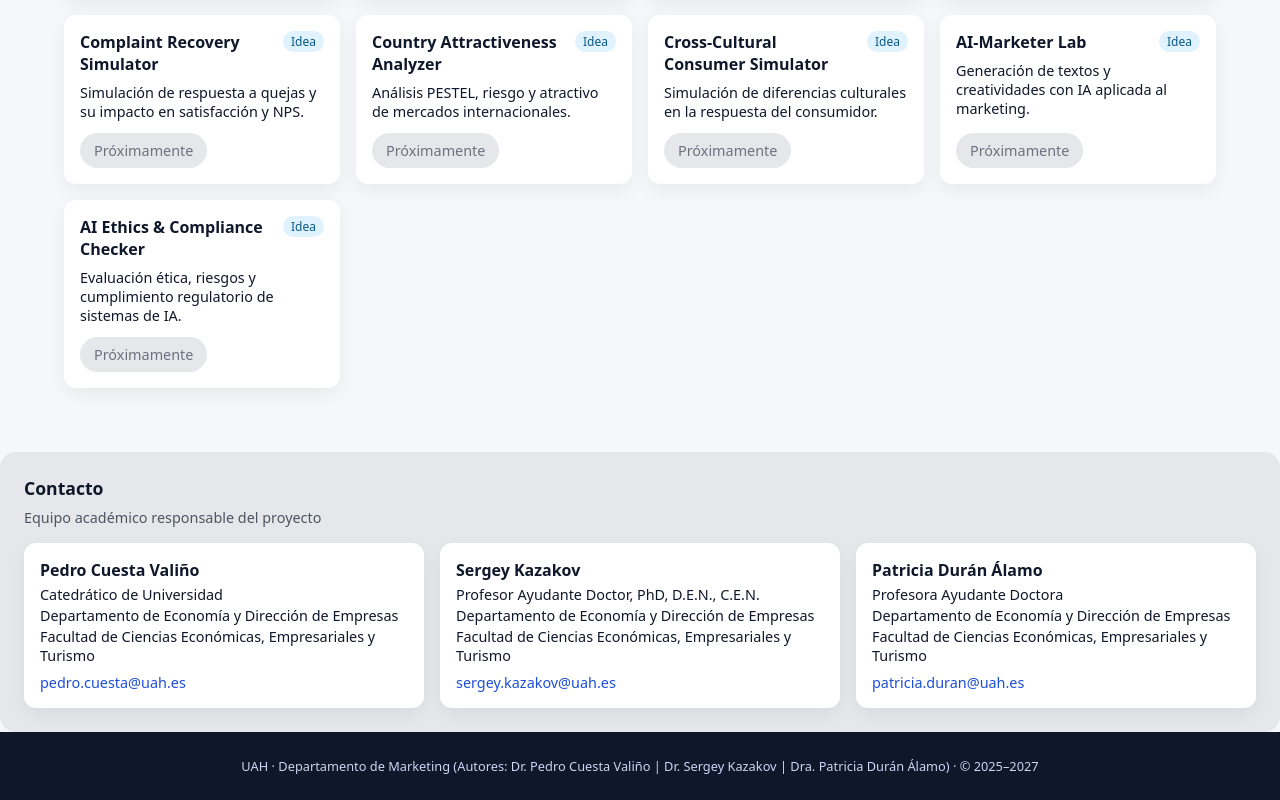
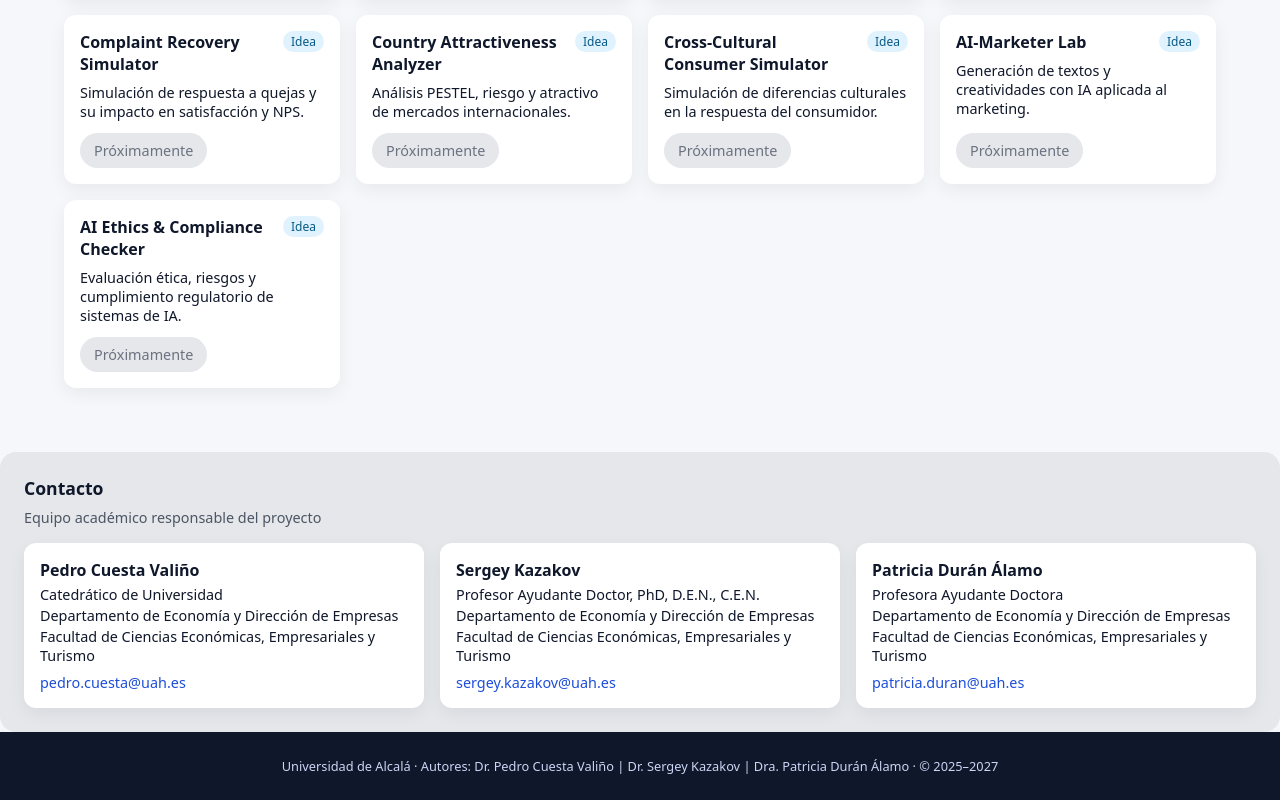
Before and after one commit to sergey-kazakov/uah-marketing-lab-hub, a React (Vite) app: page / in a window 1280 px wide. Shown: the part 884-1684 px from the top of the page. Built offline with nearby package versions, Linux system fonts and the light colour scheme.

Commit message:
Align footer with UAH Marketing Lab Hub branding

```diff
--- a/src/i18n/i18n.js
+++ b/src/i18n/i18n.js
@@ -33,7 +33,7 @@ export const uiTexts = {
     comingSoon: "Próximamente",
 
     footerText:
-      "UAH · Departamento de Marketing (Autores: Dr. Pedro Cuesta Valiño | Dr. Sergey Kazakov | Dra. Patricia Durán Álamo) · © 2025–2027",
+      "Universidad de Alcalá · Autores: Dr. Pedro Cuesta Valiño | Dr. Sergey Kazakov | Dra. Patricia Durán Álamo · © 2025–2027",
 
     contactSectionTitle: "Contacto",
     contactSectionSubtitle: "Equipo académico responsable del proyecto",
@@ -91,7 +91,7 @@ export const uiTexts = {
     comingSoon: "Coming soon",
 
     footerText:
-      "UAH · Department of Marketing (Authors: Dr. Pedro Cuesta Valiño, Dr. Sergey Kazakov, Dr. Patricia Durán Álamo) · © 2025–2027",
+      "Universidad de Alcalá · Authors: Dr. Pedro Cuesta Valiño, Dr. Sergey Kazakov, Dr. Patricia Durán Álamo · © 2025–2027",
 
     contactSectionTitle: "Contact",
     contactSectionSubtitle: "Academic team responsible for the project",
```
